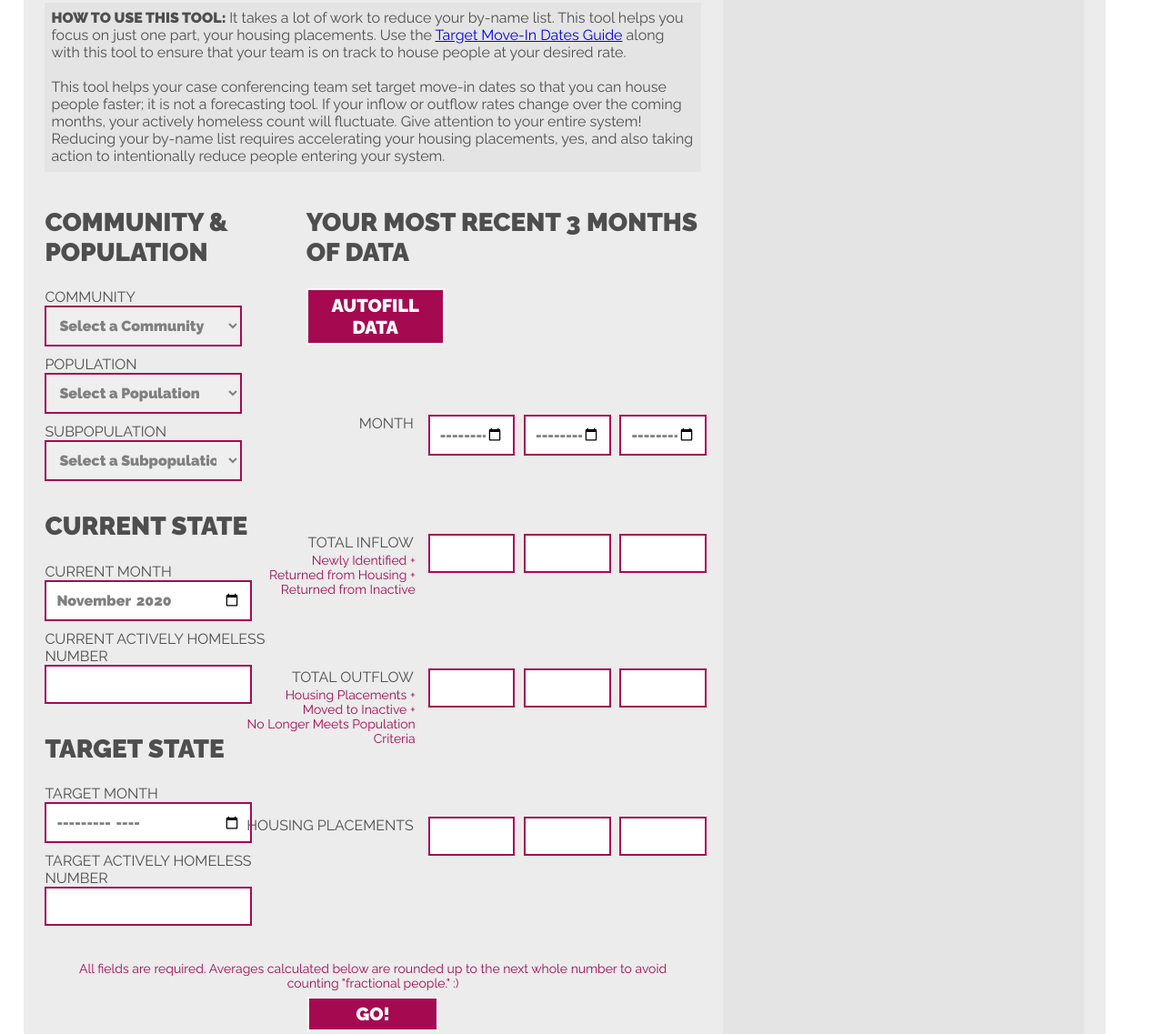
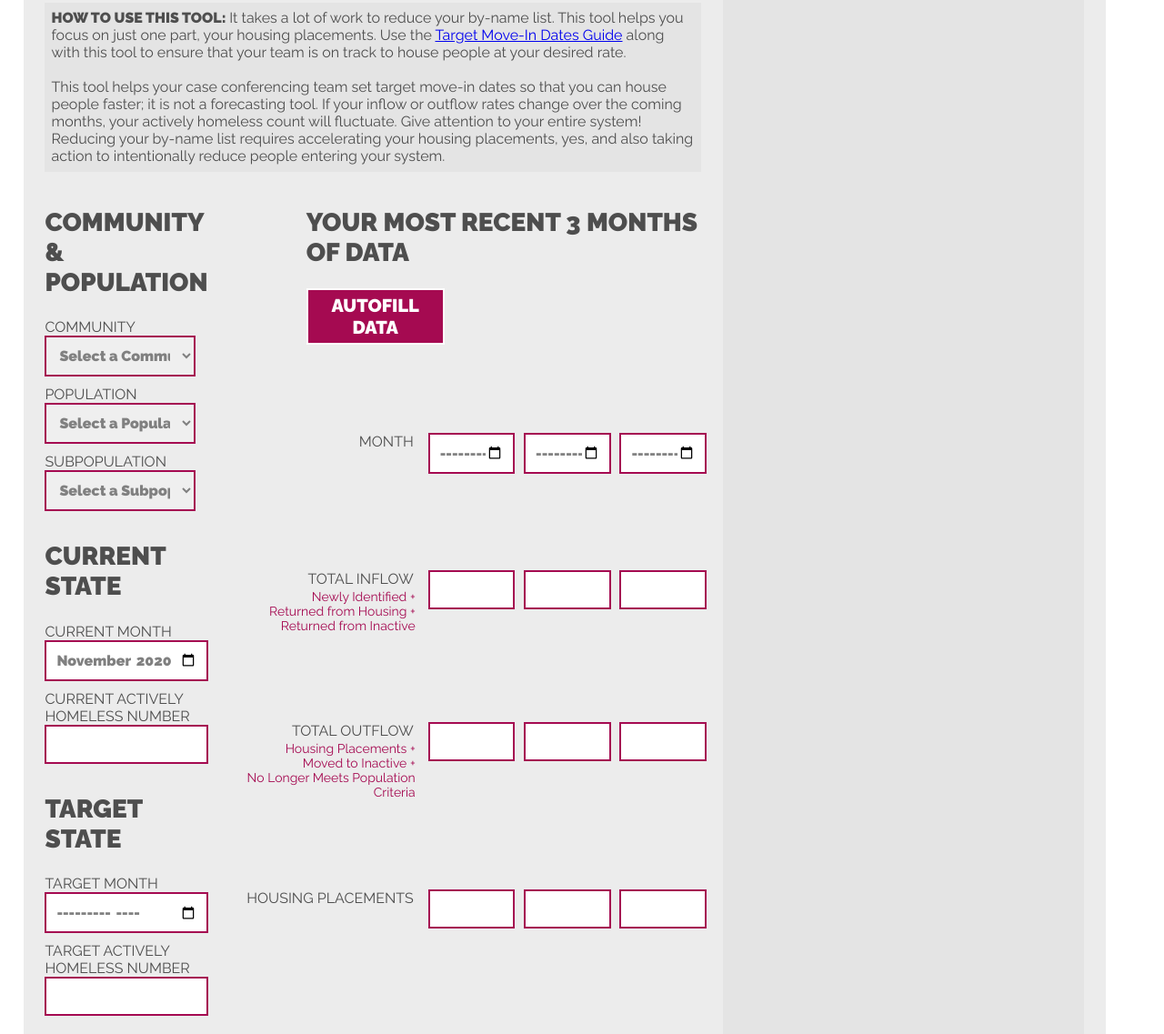
Before and after one commit to builtforzero/30-day-target-move-in-date-calculator, a website built with Parcel: page client/index.html in a window 1280 px wide. Shown: the part 289-1426 px from the top of the page at 91% size. Built offline with nearby package versions, Linux system fonts and the light colour scheme; no server answers.

Commit message:
v3 UI updates

```diff
--- a/client/style.css
+++ b/client/style.css
@@ -30,9 +30,9 @@ body {
       grid-row: 1;
     }
     .communityDetails {
-      grid-column: 1/4;
+      grid-column: 1/3;
       grid-row: 2/7;
-      padding-right: 15%;
+      /* padding-right: 15%; */
     }
     .dataHeader {
       grid-column: 3/8;
```
